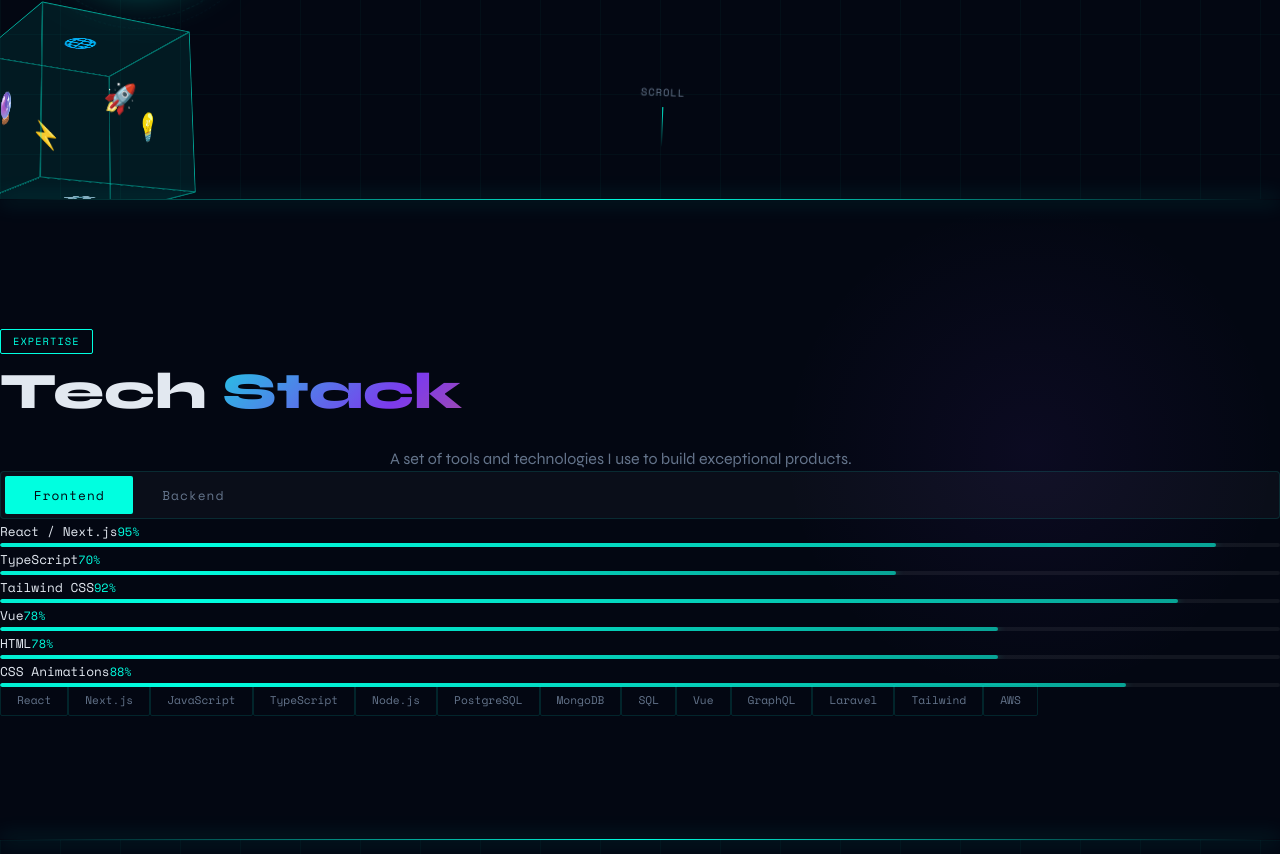
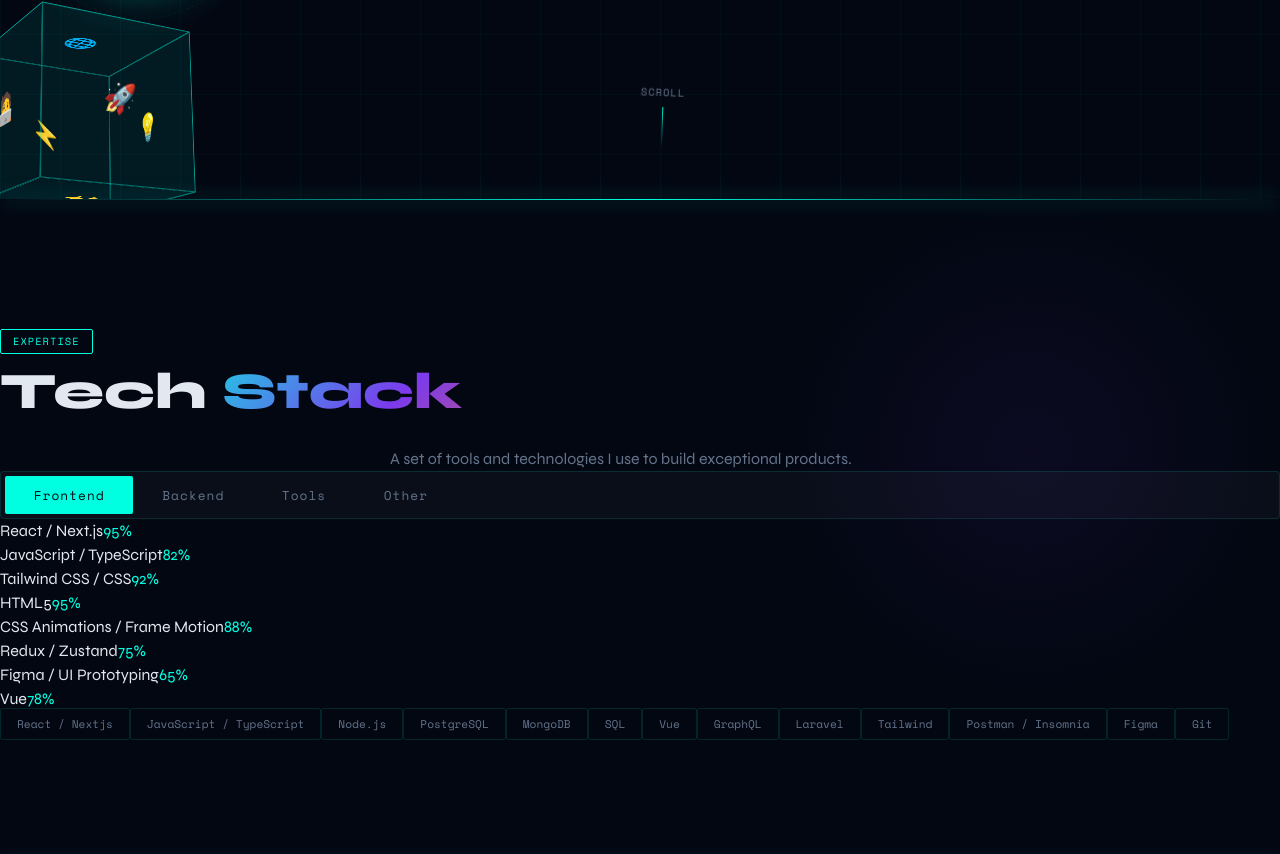
Before and after one commit to Bammytoye/Portfolios-, a React (Vite) app: page / in a window 1280 px wide. Shown: the part 986-1840 px from the top of the page. Built offline with nearby package versions, Linux system fonts and the light colour scheme.

Commit message:
'fixing'

```diff
--- a/src/components/Cube3D.tsx
+++ b/src/components/Cube3D.tsx
@@ -1,7 +1,7 @@
 import React from 'react';
 
 const faces = ['front', 'back', 'left', 'right', 'top', 'bottom'] as const;
-const emojis = ['⚡', '🚀', '💡', '🔮', '🌐', '⚙️'];
+const emojis = ['⚡', '🚀', '💡', '🧑‍💻', '🌐', '✨'];
 
 const Cube3D: React.FC = () => (
     <div className="cube-wrapper">
--- a/src/components/Hero.tsx
+++ b/src/components/Hero.tsx
@@ -5,7 +5,7 @@ import TypeWriter from '../components/TypeWriter';
 import Counter from '../components/Counter';
 import { STATS } from '../data';
 
-const TYPEWRITER_WORDS = ['Beautiful UIs', 'Scalable APIs', 'Full-Stack Apps', '3D Experiences'];
+const TYPEWRITER_WORDS = ['Beautiful UIs', 'Robust Backends'];
 
 const Hero: React.FC = () => {
     const scrollTo = (id: string): void => {
@@ -123,7 +123,7 @@ const Hero: React.FC = () => {
 
                     {/* Right – 3D visual */}
                     <div
-                        className="lg:w-5/12 flex flex-col items-center gap-8"
+                        className="lg:w-5/12 hidden lg:flex flex-col items-center gap-8"
                         style={{ animation: 'slideUp 1s ease .2s both' }}
                     >
                         {/* Avatar with orbit rings */}
--- a/src/components/SkillBar.tsx
+++ b/src/components/SkillBar.tsx
@@ -26,36 +26,23 @@ const SkillBar: React.FC<SkillBarProps> = ({ name, level, color = '#00ffe0' }) =
     }, []);
 
     return (
-        <div ref={ref} className="mb-5">
+        <div ref={ref} className="mb-6">
+            {/* Label and percentage - using Tailwind */}
             <div className="flex justify-between mb-2">
-                <span
-                    style={{
-                        fontFamily: "'Space Mono', monospace",
-                        fontSize: '0.8rem',
-                        color: '#e2e8f0',
-                    }}
-                >
+                <span className="font-mono text-sm text-slate-100">
                     {name}
                 </span>
                 <span
-                    style={{
-                        fontFamily: "'Space Mono', monospace",
-                        fontSize: '0.75rem',
-                        color,
-                    }}
+                    className="font-mono text-xs"
+                    style={{ color }}
                 >
                     {level}%
                 </span>
             </div>
 
-            <div
-                style={{
-                    height: '4px',
-                    background: 'rgba(255,255,255,.06)',
-                    borderRadius: '2px',
-                    overflow: 'hidden',
-                }}
-            >
+            {/* Skill bar container - using Tailwind */}
+            <div className="h-1 bg-white/6 rounded-sm overflow-hidden">
+                {/* Animated skill bar - using inline styles for gradient */}
                 <div
                     style={{
                         height: '100%',
--- a/src/data/index.ts
+++ b/src/data/index.ts
@@ -45,27 +45,43 @@ export type NavLink = (typeof NAV_LINKS)[number];
 export const SKILLS: Record<string, SkillItem[]> = {
     Frontend: [
         { name: "React / Next.js", level: 95 },
-        { name: "TypeScript", level: 70 },
-        { name: "Tailwind CSS", level: 92 },
+        { name: "JavaScript / TypeScript", level: 82 },
+        { name: "Tailwind CSS / CSS", level: 92 },
+        { name: "HTML5", level: 95 },
+        { name: "CSS Animations / Frame Motion", level: 88 },
+        { name: "Redux / Zustand", level: 75 },
+        { name: "Figma / UI Prototyping", level: 65 },
         { name: "Vue", level: 78 },
-        { name: "HTML", level: 78 },
-        { name: "CSS Animations", level: 88 },
     ],
+
     Backend: [
-        { name: "Node.js / Express", level: 91 },
+        { name: "Node.js / Express", level: 95 },
         { name: "PostgreSQL", level: 85 },
         { name: "MongoDB", level: 80 },
-        { name: "GraphQL", level: 50 },
-        { name: "Laravel", level: 50 },
-        { name: "SQL", level: 70 },
+        { name: "GraphQL", level: 70 },
+        { name: "REST API Design", level: 85 },
+        { name: "SQL", level: 85 },
+        { name: "Authentication (JWT / OAuth / Firebase)", level: 70 },
+    ],
+
+    Tools: [
+        { name: "Git / GitHub", level: 90 },
+        { name: "VS Code ", level: 85 },
+        { name: "Postman / Insomnia", level: 80 },
+        { name: "ESLint / Prettier ", level: 70 },
+        { name: "Figma / Adobe XD", level: 65 },
+    ],
+    Other: [
+        { name: "WebSockets / Socket.io", level: 65 },
+        { name: "Realtime Apps", level: 60 },
+        { name: "SEO & Performance Optimization", level: 70 },
+        { name: "Testing & Debugging", level: 70 },
     ],
 };
 
 export const TECH_BADGES = [
-    "React",
-    "Next.js",
-    "JavaScript",
-    "TypeScript",
+    "React / Nextjs",
+    "JavaScript / TypeScript",
     "Node.js",
     "PostgreSQL",
     "MongoDB",
@@ -74,7 +90,9 @@ export const TECH_BADGES = [
     "GraphQL",
     "Laravel",
     "Tailwind",
-    "AWS",
+    "Postman / Insomnia",
+    "Figma",
+    "Git",
 ];
 
 // ─── Projects ─────────────────────────────────────────────────────────────────
@@ -176,7 +194,7 @@ export const TIMELINE: TimelineItem[] = [
 export const CONTACT_INFO: ContactInfo[] = [
     { icon: "📧", label: "Email", val: "bamigbalatoyese@gmail.com" },
     { icon: "💼", label: "LinkedIn", val: "linkedin.com/in/bamigbalaEzekiel" },
-    { icon: "💻", label: "GitHub", val: "github.com/bammytoye" },
+    { icon: "💻", label: "GitHub", val: "github.com/Bammytoye" },
     { icon: "📍", label: "Location", val: "Remote — Worldwide" },
 ];
 
@@ -184,6 +202,6 @@ export const CONTACT_INFO: ContactInfo[] = [
 
 export const STATS = [
     { n: 3, suf: "+", label: "Years Exp." },
-    { n: 50, suf: "+", label: "Projects Done" },
+    { n: 13, suf: "+", label: "Projects Done" },
     { n: 5, suf: "+", label: "Happy Clients" },
 ];
```
